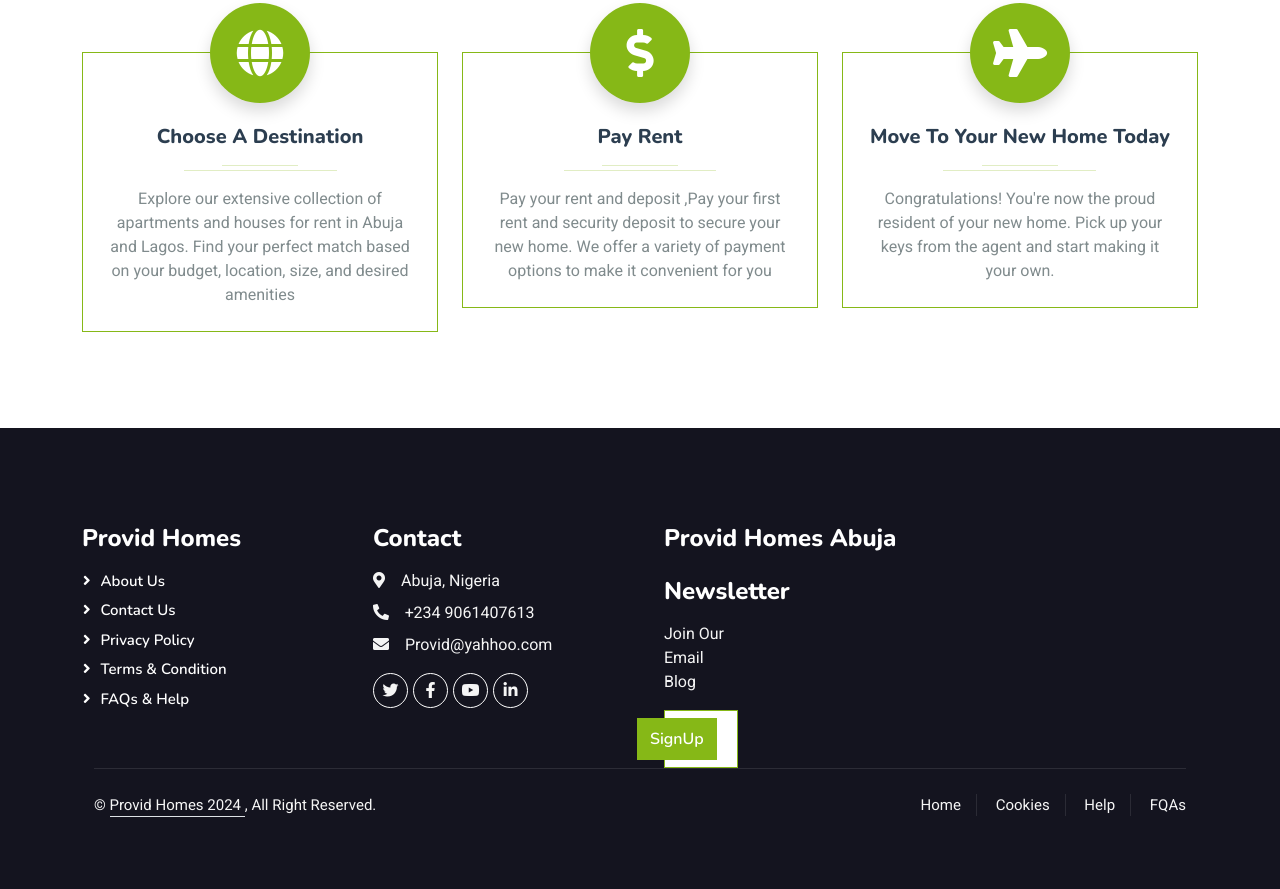
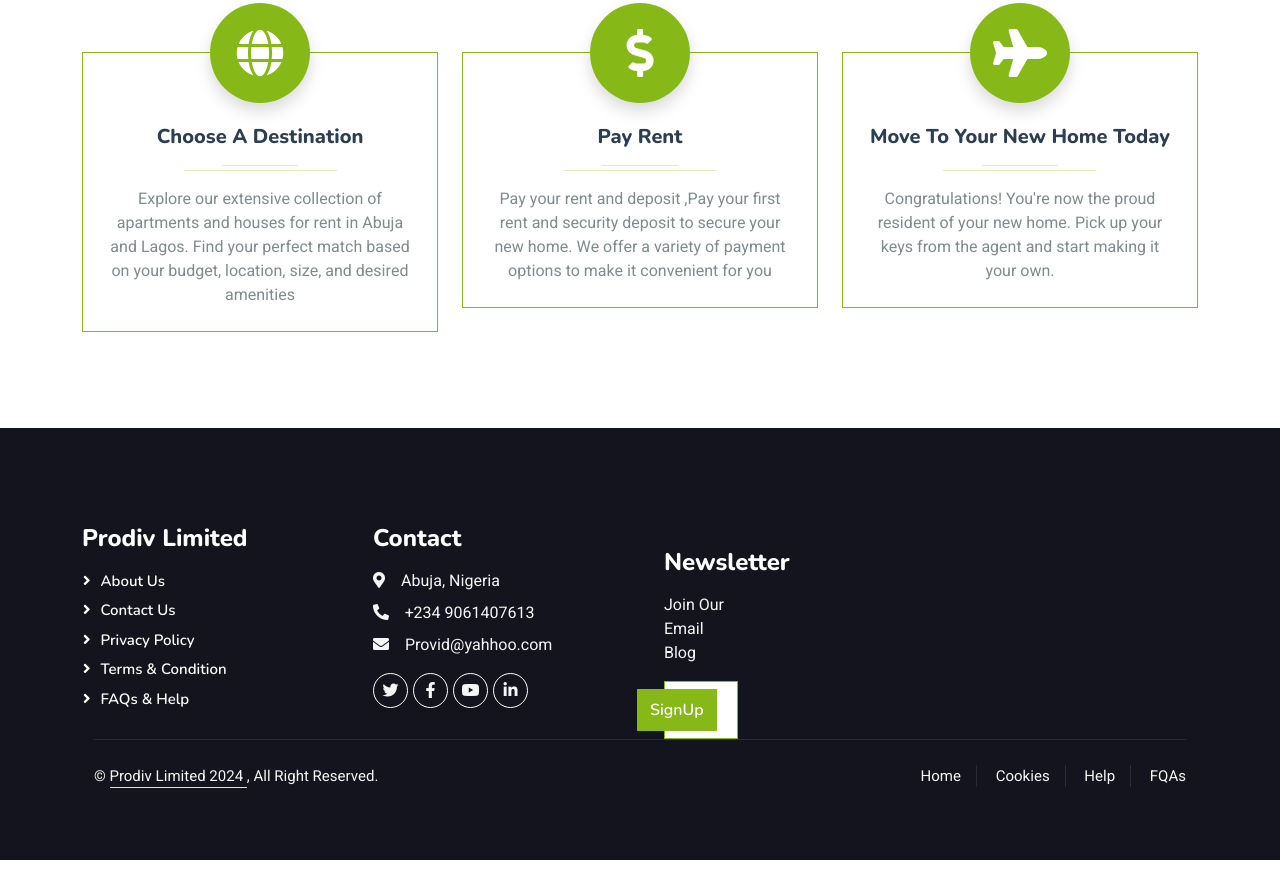
Before and after one commit to Gigx267/Prodiv-Homes-Nigeria, a plain HTML site: page service.html in a window 1280 px wide. Shown: the part 1650-2539 px from the top of the page. After the commit the page ends 2510 px from the top, so only its background shows below. Drawn offline with nearby package versions, Linux system fonts and the light colour scheme.

Commit message:
service.html

```diff
--- a/service.html
+++ b/service.html
@@ -71,12 +71,11 @@
 
 
 
-
 <!-- Navbar & Hero Start -->
 <div class="container-fluid position-relative p-0">
     <nav class="navbar navbar-expand-lg navbar-light px-4 px-lg-5 py-3 py-lg-0">
         <a href="" class="navbar-brand p-0">
-                <h1 class="text-primary m-0"><i class="fa fa-map-marker-alt me-3"></i>Provid Homes </h1>
+            <h1 class="text-primary m-0"><i class="fa fa-map--alt me-3"></i><img style="width: 7cm;  height: 5cm;"   src="Prodiv logo .png" alt=""> </h1>
             <!-- <img src="img/logo.png" alt="Logo"> -->
             </a>
             <button class="navbar-toggler" type="button" data-bs-toggle="collapse" data-bs-target="#navbarCollapse">
@@ -88,6 +87,7 @@
                     <a href="about.html" class="nav-item nav-link">About</a>
                     <a href="service.html" class="nav-item nav-link ">Services</a>
                     <a href="package.html" class="nav-item nav-link">Apartments</a>
+                    <a href="tour.html" class="nav-item nav-link">Book Tour </a>
 
                     <a href="contact.html" class="nav-item nav-link">Contact</a>
                 </div>
@@ -275,12 +275,13 @@
     </div>
 </div>
 <!-- Process Start -->
+
     <!-- Footer Start -->
     <div class="container-fluid bg-dark text-light footer pt-5 mt-5 wow fadeIn" data-wow-delay="0.1s">
         <div class="container py-5">
             <div class="row g-5">
                 <div class="col-lg-3 col-md-6">
-                <h4 class="text-white mb-3">Provid Homes </h4>
+                    <h4 class="text-white mb-3">Prodiv Limited  </h4>
                     <a class="btn btn-link" href="about.html">About Us</a>
                     <a class="btn btn-link" href="contact.html">Contact Us</a>
                     <a class="btn btn-link" href="index.html">Privacy Policy</a>
@@ -300,7 +301,7 @@
                     </div>
                 </div>
                 <div class="col-lg-3 col-md-6">
-                <h4 class="text-white mb-3">Provid Homes Abuja </h4>
+                    <h4 class="text-white mb-3"> </h4>
                     <div class="row g-2 pt-2">
                         <div class="col-4">
 
@@ -320,7 +321,7 @@
             <div class="copyright">
                 <div class="row">
                     <div class="col-md-6 text-center text-md-start mb-3 mb-md-0">
-                    &copy; <a class="border-bottom" href="index.html">Provid Homes 2024  </a>, All Right Reserved.
+                        &copy; <a class="border-bottom" href="index.html">Prodiv Limited 2024  </a>, All Right Reserved.
 
 
                     </div>
@@ -337,6 +338,7 @@
         </div>
     </div>
     <!-- Footer End -->
+
 
 
 <!-- Back to Top -->
```
Lines whose indentation alone changed are shown as unchanged.
